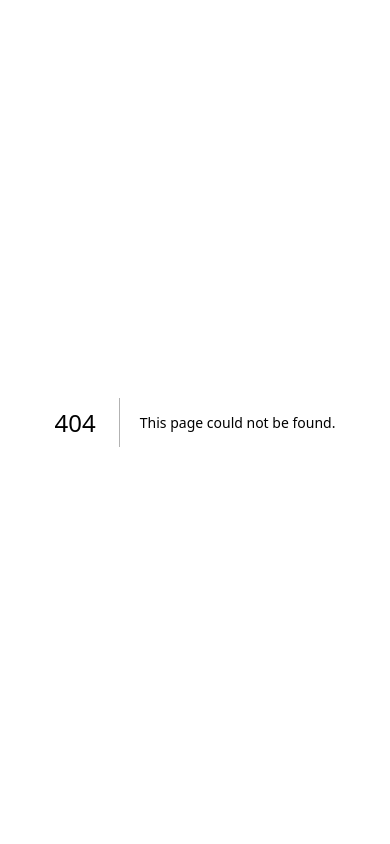
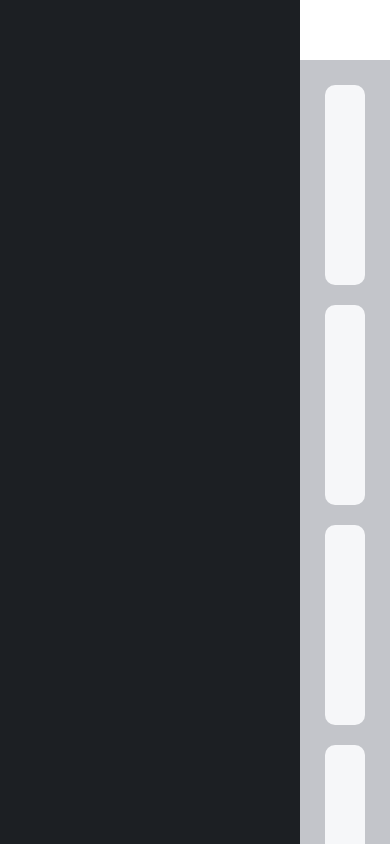
Before and after one commit to Dev-PauloVictor/secretaria, a Next.js app: page /dashboard in a window 390 px wide. Before the commit this address had no page. Built offline with nearby package versions, Linux system fonts and the light colour scheme.

Commit message:
Atualização V2(css melhorias na responsividade).

```diff
--- /dev/null
+++ b/src/app/assets/css/dashboard.css
@@ -0,0 +1,77 @@
+body {
+  display: grid;
+  height: 100vh;
+  grid-template-columns: 300px 1fr;
+  grid-template-rows: 60px 1fr;
+  grid-template-areas:
+    'side header'
+    'side main';
+}
+.header {
+  background-color: #fff;
+
+  grid-area: header;
+}
+
+.sidebar {
+  background-color: #1c1f23;
+
+  grid-area: side;
+}
+
+.main {
+  display: grid;
+  background-color: #c3c5ca;
+  grid-area: main;
+  grid-template-columns: 1fr 1fr 1fr;
+  grid-template-rows: 1fr 1fr 1fr;
+  gap: 20px;
+  padding: 25px;
+  grid-template-rows:
+    'c1 c2 c3'
+    'c4 c4 c5'
+    'c4 c4 c6';
+}
+.box {
+  display: none;
+}
+
+.card {
+  background-color: #f6f7f9;
+  border-radius: 10px;
+}
+.card:nth-child(1) {
+  grid-area: c1;
+}
+
+.card:nth-child(2) {
+  grid-area: c2;
+}
+
+.card:nth-child(3) {
+  grid-area: c3;
+}
+
+.card:nth-child(4) {
+  grid-area: c4;
+}
+
+.card:nth-child(5) {
+  grid-area: c5;
+}
+
+.card:nth-child(6) {
+  grid-area: c6;
+}
+
+@media (max-width: 925px) {
+  .main {
+    grid-template-columns: 1fr;
+    grid-template-rows: repeat(6, 200px);
+    grid-template-areas: initial ;
+  }
+
+  .card {
+    grid-area: initial !important;
+  }
+}
--- a/src/app/assets/css/login.css
+++ b/src/app/assets/css/login.css
@@ -76,7 +76,7 @@ input{
  position: relative;
 top: 50%;
 left: 90%;
-transform: translate(-50%,-520%);
+transform: translate(-50%,-560%);
 background: url("../../assets/images/aberto.png");
 background-size:cover;
 width: 30px;
@@ -170,12 +170,11 @@ margin-top: 2px;
 
 .lembrar {
   color: #cbd0f7;
-
 }
 
 .lembrar,
 .link {
-margin-top: 2px;
+margin-top: 5px;
 }
 
 #icon{
@@ -183,6 +182,7 @@ margin-top: 2px;
  top: 50%;
  left: 90%;
  transform: translate(-50%,-640%);
+
 }
 p{
   margin-bottom: 25px;
--- /dev/null
+++ b/src/app/dashboard/page.js
@@ -0,0 +1,20 @@
+import "../assets/css/dashboard.css"
+
+export default function Dashboard() {
+    return (
+        <>
+            <header className="Header"> </header>
+
+            <section className="sidebar"></section>
+
+            <main className="main">
+                <div className="card"></div>
+                <div className="card"></div>
+                <div className="card"></div>
+                <div className="card"></div>
+                <div className="card"></div>
+                <div className="card"></div>
+            </main>
+        </>
+    )
+}
```
Also changed, not shown: src/app/login/page.js (+2 -7 lines).
